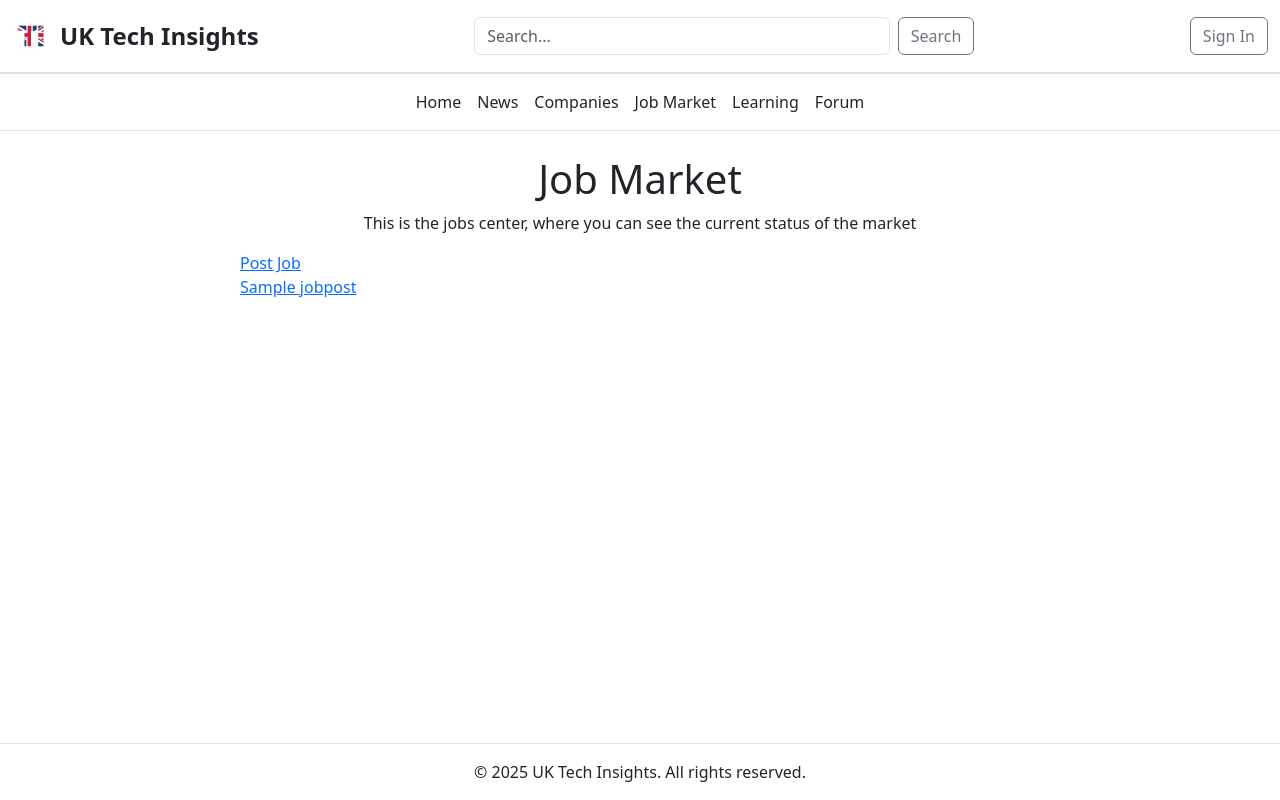
After one commit to Galchov/uk-tech-insights, a Django app: page /job_listings/ in a window 1280 px wide. The commit adds this page. Run offline with Django 5.2, Linux system fonts and the light colour scheme; tables that the repository leaves empty hold one stand-in row (values such as "Sample post"); some libraries are stand-ins or nearby versions.

Commit message:
:construction: feat: add basic func to jobs listing

```diff
--- a/apps/job_listings/models.py
+++ b/apps/job_listings/models.py
@@ -157,7 +157,7 @@ class JobPost(models.Model):
         help_text=_('Some contracts can come from abroad.')
     )
     is_active = models.BooleanField(
-        default=False,
+        default=True,
         verbose_name=_('Job Visibility'),
         help_text=_('Shows whether the job is still available.')
     )
@@ -206,18 +206,13 @@ class JobPost(models.Model):
         ]
         constraints = [
             models.CheckConstraint(check=models.Q(salary_min__lte=models.F('salary_max')), name='salary_min_lte_max'),
-            models.UniqueConstraint(
-                fields=['source', 'external_reference'],
-                name='unique_external_job',
-                condition=models.Q(source__isnull=False, external_reference__isnull=False)
-            )
         ]
 
     def __str__(self):
         return f"{self.title} at {self.company or self.company_name_raw or _('Unkown Company')}"
 
     def get_absolute_url(self):
-        return reverse('jobs:job_detail', kwargs={'slug': self.slug})
+        return reverse('job_listings:job_detail', kwargs={'slug': self.slug})
 
     def save(self, *args, **kwargs):
         if not self.slug:
@@ -312,7 +307,7 @@ class JobApplication(models.Model):
         return f"{self.user.get_full_name() if self.user else self.email} -> {self.job.title}"
 
     def get_absolute_url(self):
-        return reverse('jobs:application_detail', kwargs={'pk': self.pk})
+        return reverse('jobs_listings:application_detail', kwargs={'pk': self.pk})
 
 
 class JobPostUpdateHistory(models.Model):
--- /dev/null
+++ b/apps/job_listings/urls.py
@@ -0,0 +1,12 @@
+from django.urls import path
+
+from . import views
+
+
+app_name = 'job_listings'
+
+urlpatterns = [
+    path('', views.JobsPostListView.as_view(), name="jobs_list"),
+    path('add/', views.JobPostAddView.as_view(), name="add_job"),
+    path('<slug:slug>/', views.JobPostDetailView.as_view(), name="job_detail"),
+]
--- a/apps/job_listings/views.py
+++ b/apps/job_listings/views.py
@@ -1,3 +1,46 @@
-from django.shortcuts import render
+from django.shortcuts import redirect
+from django.views.generic import ListView, CreateView, DetailView, UpdateView, DeleteView
+from django.contrib.auth.mixins import LoginRequiredMixin
+from django.contrib import messages
 
-# Create your views here.
+from .models import JobPost, JobApplication, JobPostUpdateHistory
+from .forms import JobPostForm
+
+
+class JobsPostListView(ListView):
+    model = JobPost
+    template_name = 'job_listings/jobs_home_page.html'
+    context_object_name = 'jobs'
+    queryset = JobPost.objects.active()
+
+
+class JobPostDetailView(DetailView):
+    model = JobPost
+    template_name = 'job_listings/job_detail.html'
+    context_object_name = 'job'
+
+
+class JobPostAddView(LoginRequiredMixin, CreateView):
+    model = JobPost
+    form_class = JobPostForm
+    template_name = 'job_listings/job_post_form.html'
+
+    def form_valid(self, form):
+        form.instance.created_by = self.request.user
+        messages.success(self.request, "Job post successfully created.")
+        return super().form_valid(form)
+
+    def form_invalid(self, form):
+        messages.error(self.request, "There was an error with your submission. Please check the form.")
+        return super().form_invalid(form)
+
+    def get_success_url(self):
+        return self.object.get_absolute_url()
+
+
+class JobPostUpdateView(UpdateView):
+    pass
+
+
+class JobPostDeleteView(DeleteView):
+    pass
--- a/config/urls.py
+++ b/config/urls.py
@@ -30,4 +30,5 @@ urlpatterns = [
     path('news/', include('apps.news.urls')),
     path('companies/', include('apps.companies.urls')),
     path('locations/', include('apps.locations.urls')),
+    path('job_listings/', include('apps.job_listings.urls')),
 ] + static(settings.MEDIA_URL, document_root=settings.MEDIA_ROOT)
--- a/templates/common/home-page.html
+++ b/templates/common/home-page.html
@@ -40,7 +40,7 @@
         <div class="border p-4 h-100">
             <h2>Job Market</h2>
             <p>Explore current job openings, market trends, and insights to help you navigate your next career move confidently.</p>
-            <a href="#" class="btn btn-outline-secondary">Explore Market</a>
+            <a href="{% url 'job_listings:jobs_list' %}" class="btn btn-outline-secondary">Explore Market</a>
         </div>
     </div>
 
--- a/templates/common/navbar.html
+++ b/templates/common/navbar.html
@@ -17,7 +17,7 @@
         <a class="nav-link text-body" href="{% url 'companies:company_list' %}">Companies</a>
         </li>
         <li class="nav-item">
-        <a class="nav-link text-body" href="#">Job Market</a>
+        <a class="nav-link text-body" href="{% url 'job_listings:jobs_list' %}">Job Market</a>
         </li>
         <li class="nav-item">
         <a class="nav-link text-body" href="{% url 'learning:home_page' %}">Learning</a>
--- /dev/null
+++ b/templates/job_listings/jobs_home_page.html
@@ -0,0 +1,18 @@
+{% extends 'common/base.html' %}
+
+{% block title %}Jobs | UK Tech Insights{% endblock %}
+
+{% block content %}
+<h1 class="text-center">Job Market</h1>
+<p class="text-center">This is the jobs center, where you can see the current status of the market</p>
+<a href="{% url 'job_listings:add_job' %}">Post Job</a>
+<div>
+    {% for job in jobs %}
+        <div>
+            <a href="{% url 'job_listings:job_detail' job.slug %}">{{ job.title }}</a>
+        </div>
+    {% empty %}
+        <p class="text-center">No jobs.</p>
+    {% endfor %}
+</div>
+{% endblock %}
```
Also changed, not shown: apps/job_listings/forms.py (added, +30 -0 lines), templates/accounts/dashboard.html (+8 -0 lines), templates/job_listings/job_detail.html (added, +13 -0 lines), templates/job_listings/job_post_form.html (added, +52 -0 lines), templates/jobs/jobs_home_page.html (deleted, +0 -8 lines), apps/job_listings/migrations/0002_alter_jobpost_is_active.py (added), apps/job_listings/migrations/0003_remove_jobpost_unique_external_job.py (added).
